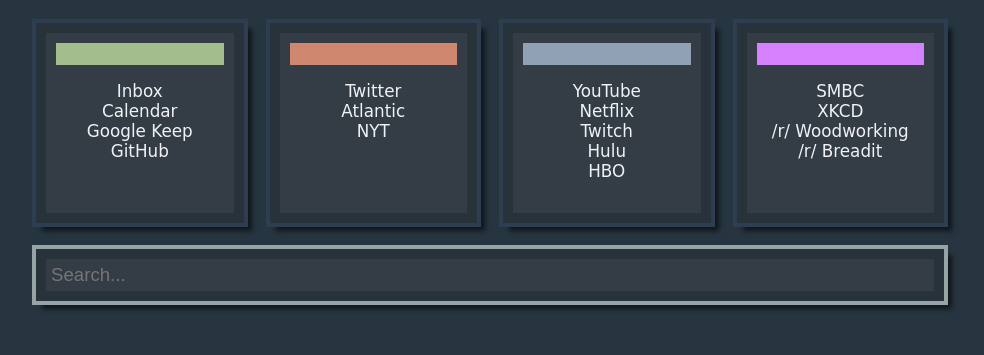
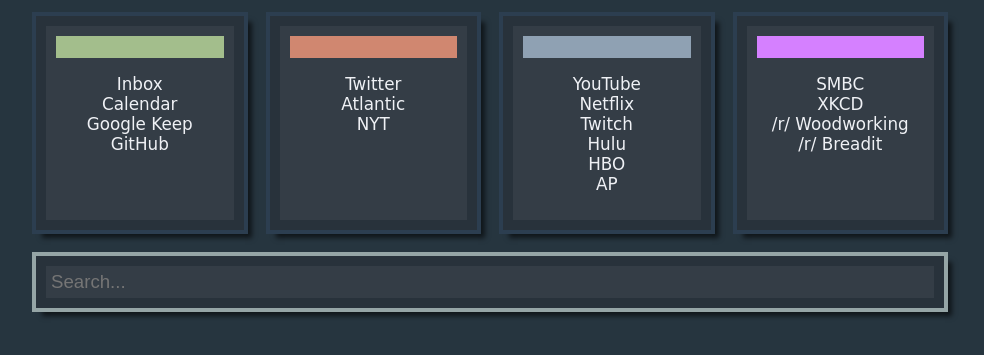
Before and after one commit to jmittelstaedt/jmittelstaedt.github.io, a plain HTML site: page index.html in a window 1280 px wide. Shown: the part 271-626 px from the top of the page, without its empty margins (150-1134 px from the left). Drawn offline with Linux system fonts and the light colour scheme.

Commit message:
Added AP video

```diff
--- a/index.html
+++ b/index.html
@@ -39,6 +39,7 @@
 								<a href="https://www.twitch.tv/"><li>Twitch</li></a>
 								<a href="https://www.hulu.com/"><li>Hulu</li></a>
 								<a href="https://play.hbomax.com/"><li>HBO</li></a>
+								<a href="https://www.amazon.com/gp/video/storefront"><li>AP</li></a>
 							</ul>
 					</div>
           <div class="box">
```
